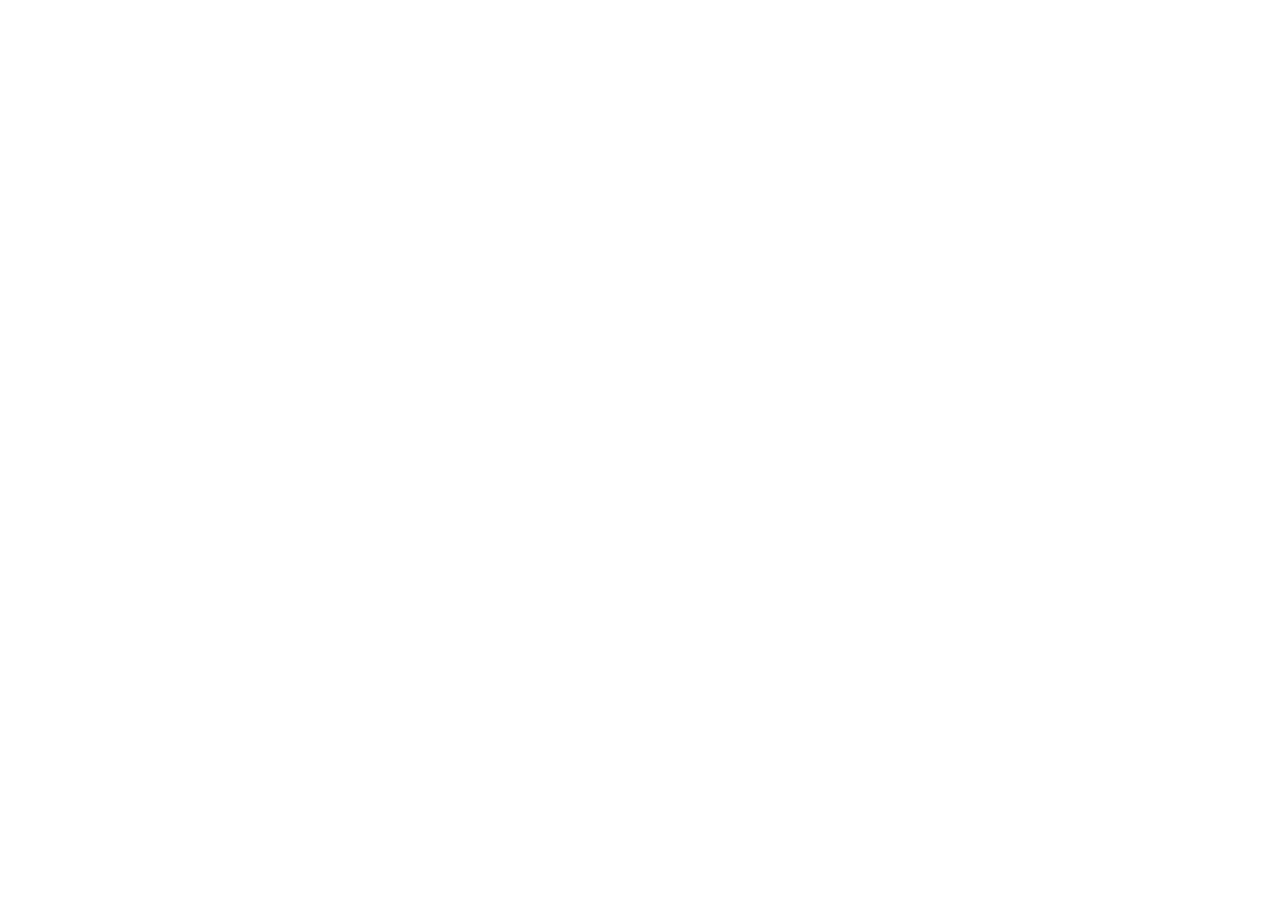
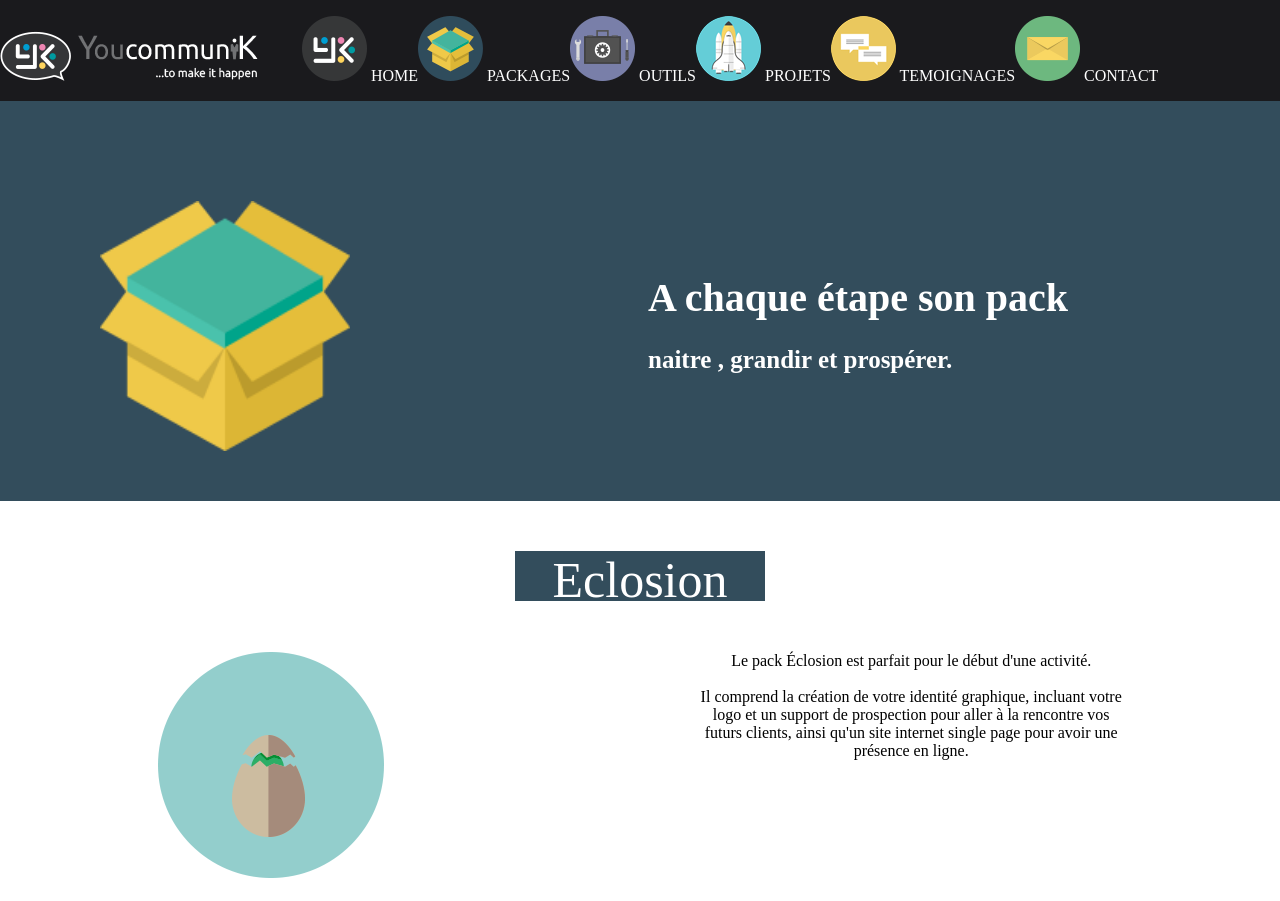
Before and after one commit to AdilZd/Exo3, a plain HTML site: page index.html in a window 1280 px wide. Before the commit the page ends 800 px from the top, so only its background shows below. Drawn offline with Linux system fonts and the light colour scheme.

Commit message:
Section 1

```diff
--- a/index.html
+++ b/index.html
@@ -5,8 +5,55 @@
     <meta http-equiv="X-UA-Compatible" content="IE=edge">
     <meta name="viewport" content="width=device-width, initial-scale=1.0">
     <title>YoucommuniK</title>
+    <link rel="stylesheet" href="./public/css/style.css">
 </head>
 <body>
+    <nav>
+        <div id="divNav">
+            <img src="./public/img/logo-horizontal-fond-noir-couleur.png" alt="">
+
+            <ul class="nav-list">
+                <li> <img src="./public/img/home-icon.png" alt=""> HOME </li>
+                <li> <img src="./public/img/packages-icon.png" alt=""> PACKAGES </li>
+                <li> <img src="./public/img/outils-icon.png" alt=""> OUTILS </li>
+                <li> <img src="./public/img/projets-icon.png" alt=""> PROJETS </li>
+                <li> <img src="./public/img/temoignages-icon.png" alt=""> TEMOIGNAGES </li>
+                <li> <img src="./public/img/contact-icon.png" alt=""> CONTACT </li>
+            </ul>
+        </div>
+    </nav>
+
+    <section id="sectionUn">
+        <div class="row">
+            <div class="container1">
+                <div  class="column1">
+                    <div id="packages-div">
+                        <img class="img-packages" src="./public/img/packages.png" alt="">
+                    </div>
+                </div>
+                <div class="column2">
+                    <h2>
+                        A chaque étape son pack <br>
+                        <p id="p-h2">naitre , grandir et prospérer. </p>
+                    </h2>
+                </div>
+            </div>
+        </div>
+    </section>
+
+    <section id="sectionDeux">
+        <div class="container2">
+            <div id="eclosion">
+                <p id="p-eclosion"> Eclosion </p>
+            </div>
+    <div style="display: flex;" class="div-eclosion">
+        <div><img src="./public/img/icon-eclosion.png" alt=""></div>
+        <div>Le pack Éclosion est parfait pour le début d'une activité. <br> <br>
+            Il comprend la création de votre identité graphique, incluant votre  <br> logo et un support de prospection pour aller à la rencontre vos  <br> futurs clients, ainsi qu'un site internet single page pour avoir une  <br> présence en ligne.</div>
+    </div>
+        </div>
+    </section>
+
 
 </body>
 </html>
--- /dev/null
+++ b/public/css/style.css
@@ -0,0 +1,88 @@
+body {
+    margin: 0;
+    padding: 0;
+}
+
+
+/* NavBar */
+
+#divNav {
+    background-color: #1a1a1d;
+
+}
+
+.nav-list {
+    color: white;
+    list-style: none;
+    display: inline-flex;
+}
+
+
+/* Section 1 Packages */
+
+.container1 {
+    column-count: 2;
+    background-color: #334d5c;
+    padding-top: 100px;
+    height: 300px;
+}
+
+.column1 {
+    margin-left: 100px;
+    margin-bottom: 100px;
+}
+
+.column2 {
+    padding-top: 40px;
+}
+
+h2 {
+    color: white;
+    font-size: 40px;
+}
+
+#p-h2 {
+    font-size: 25px;
+}
+
+.img-packages {
+
+    width: 250px;
+    height: 250px;
+    display: flex;
+}
+
+/* Section 2 Eclosion */
+
+.container2 {
+    column-count: 1;
+    height: 400px;
+}
+
+#eclosion-div {
+    margin-left: 20px;
+}
+
+.div-eclosion {
+    text-align: center;
+    justify-content: space-around;
+    padding-top: 50px;
+}
+
+#eclosion {
+
+    background-color: #334d5c;
+    height: 50px;
+    width: 250px;
+    margin: 1px auto
+}
+
+#p-eclosion {
+    font-size: 50px;
+    text-align: center;
+    color: white;
+}
+
+.column4 {
+
+}
```
